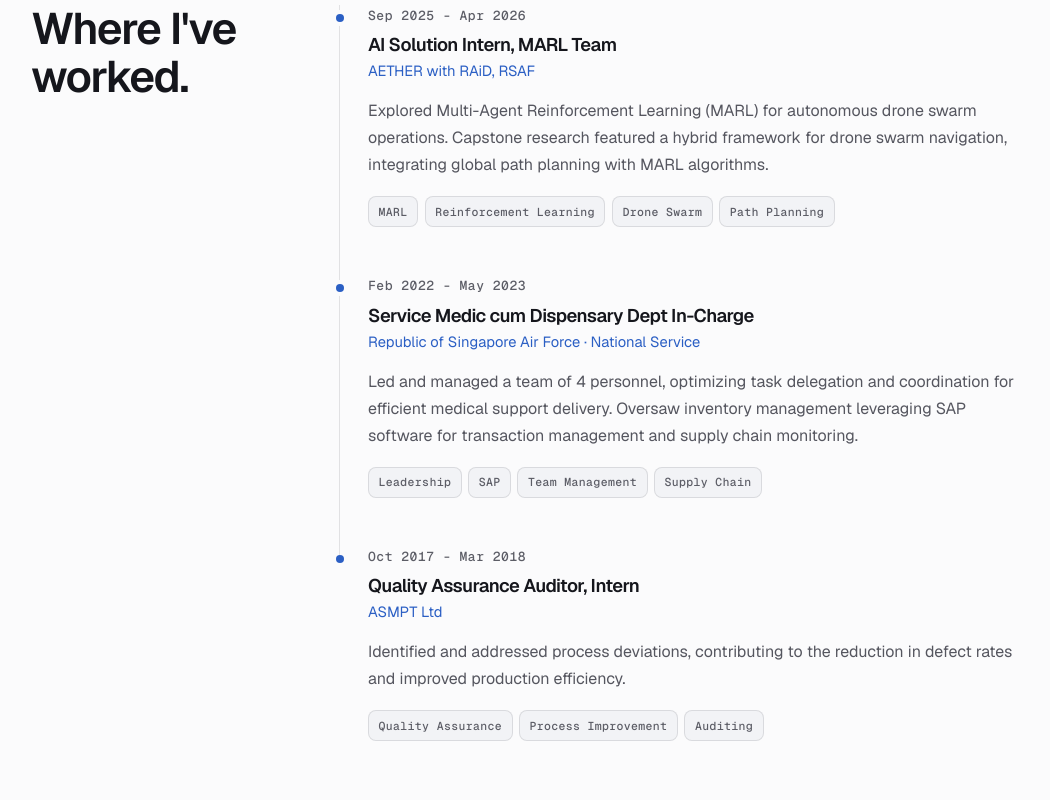
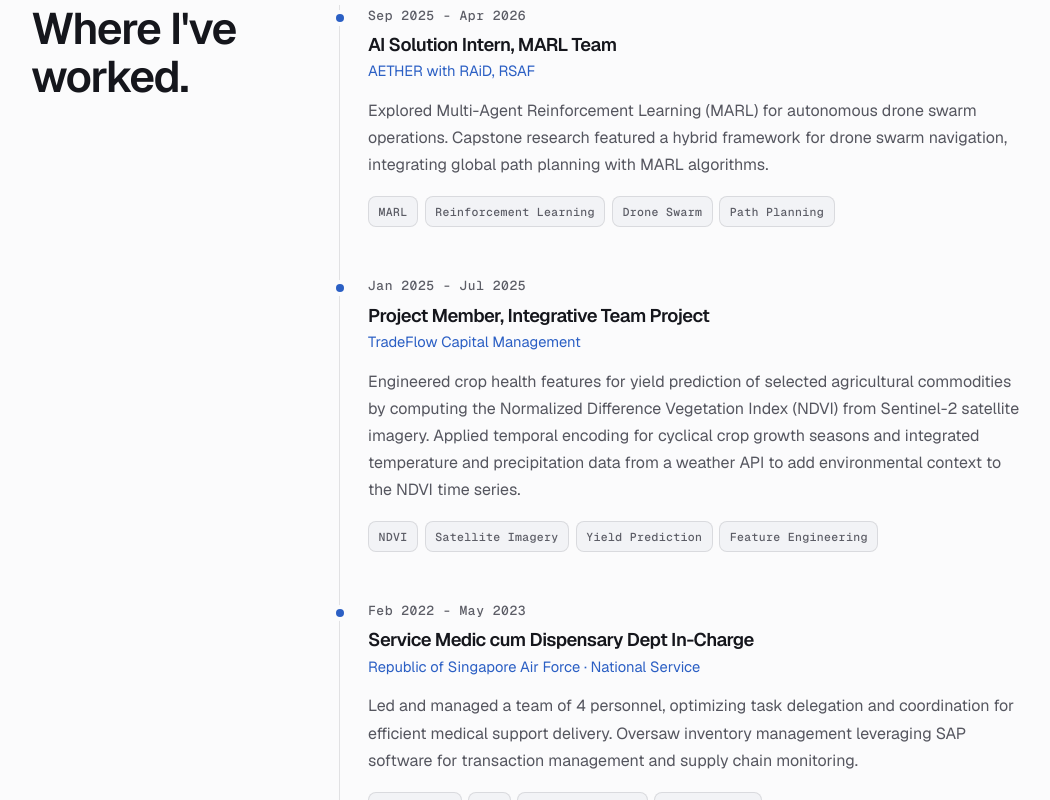
Before and after one commit to H-ZY99/H-ZY99.github.io, a plain HTML site: page index.html in a window 1280 px wide. Shown: the part 1597-2397 px from the top of the page, without its empty margins (9-1059 px from the left). Drawn offline with nearby package versions, Linux system fonts and the light colour scheme.

Commit message:
feat: add TradeFlow Capital Management project experience to index.html

```diff
--- a/index.html
+++ b/index.html
@@ -303,6 +303,25 @@
                             <li class="chip">Reinforcement Learning</li>
                             <li class="chip">Drone Swarm</li>
                             <li class="chip">Path Planning</li>
+                        </ul>
+                    </article>
+
+                    <article class="exp__item" data-reveal>
+                        <p class="mono exp__date">Jan 2025 - Jul 2025</p>
+                        <h3 class="exp__role">Project Member, Integrative Team Project</h3>
+                        <p class="exp__company">TradeFlow Capital Management</p>
+                        <p class="exp__desc">
+                            Engineered crop health features for yield prediction of selected agricultural
+                            commodities by computing the Normalized Difference Vegetation Index (NDVI) from
+                            Sentinel-2 satellite imagery. Applied temporal encoding for cyclical
+                            crop growth seasons and integrated temperature and precipitation data from a
+                            weather API to add environmental context to the NDVI time series.
+                        </p>
+                        <ul class="chip-row exp__tags">
+                            <li class="chip">NDVI</li>
+                            <li class="chip">Satellite Imagery</li>
+                            <li class="chip">Yield Prediction</li>
+                            <li class="chip">Feature Engineering</li>
                         </ul>
                     </article>
 
```
